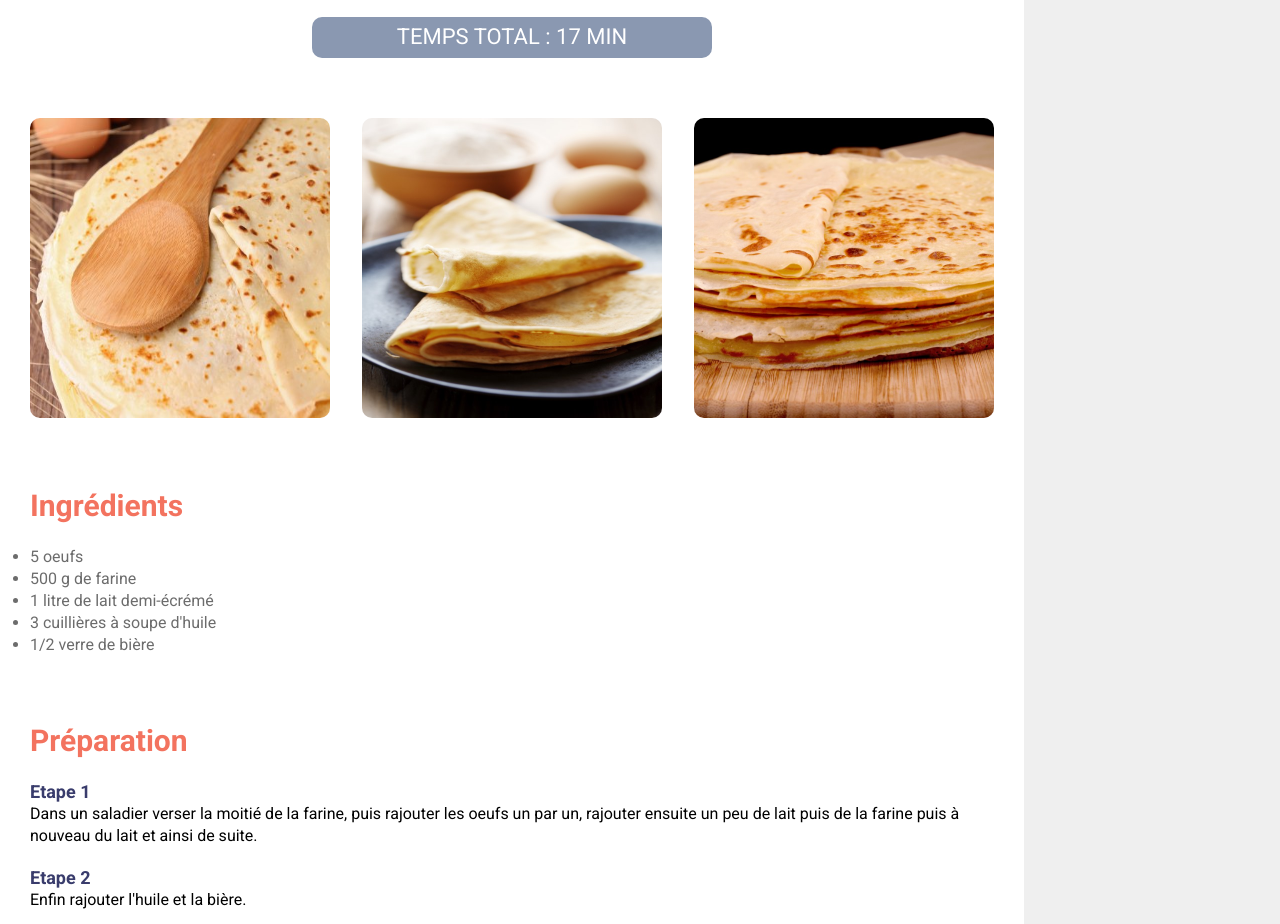
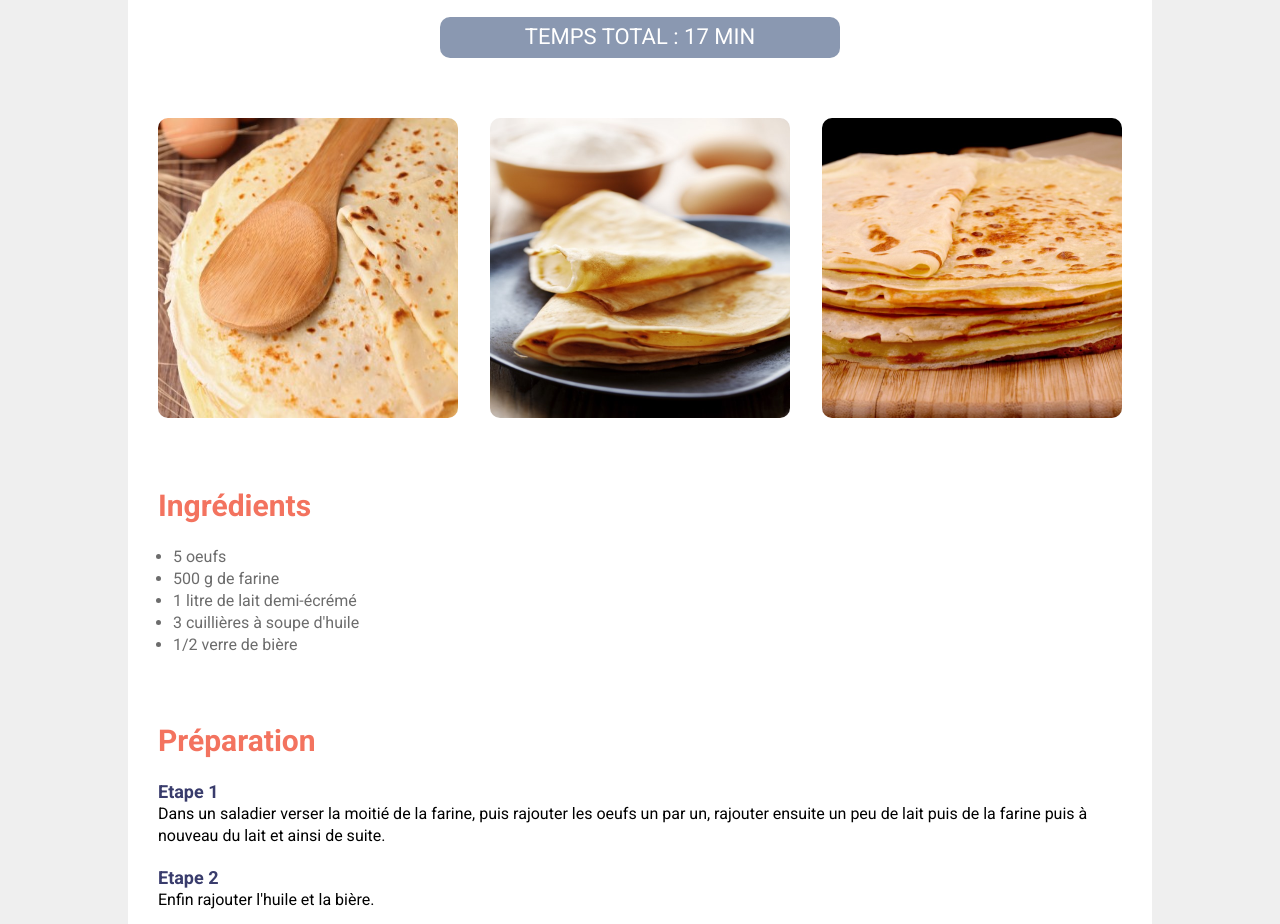
Before and after one commit to luciehelias/Marmiton, a plain HTML site: page index.html in a window 1280 px wide. Shown: the part 296-1220 px from the top of the page. Drawn offline with Linux system fonts and the light colour scheme.

Commit message:
Change margin container

```diff
--- a/assets/css/style.css
+++ b/assets/css/style.css
@@ -61,7 +61,7 @@ h3 {
 
 ul {
   list-style: disc;
-  /* margin-left: 30px; */
+  margin-left: 15px;
 }
 
 li {
@@ -86,8 +86,8 @@ li {
 
 .container {
   width: 1024px;
-  /* margin-left: auto; */
-  /* margin-right: auto; */
+  margin-left: auto;
+  margin-right: auto;
 }
 
 .baseline {
```
